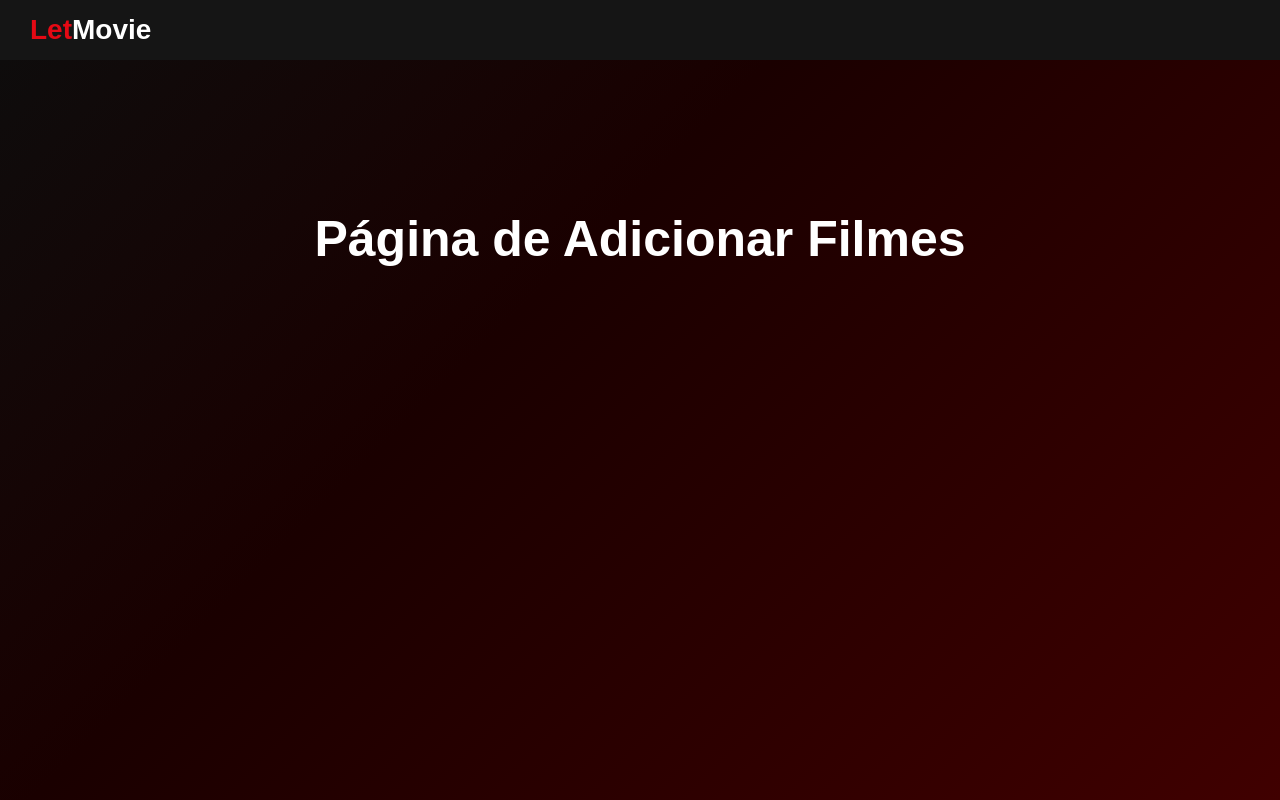
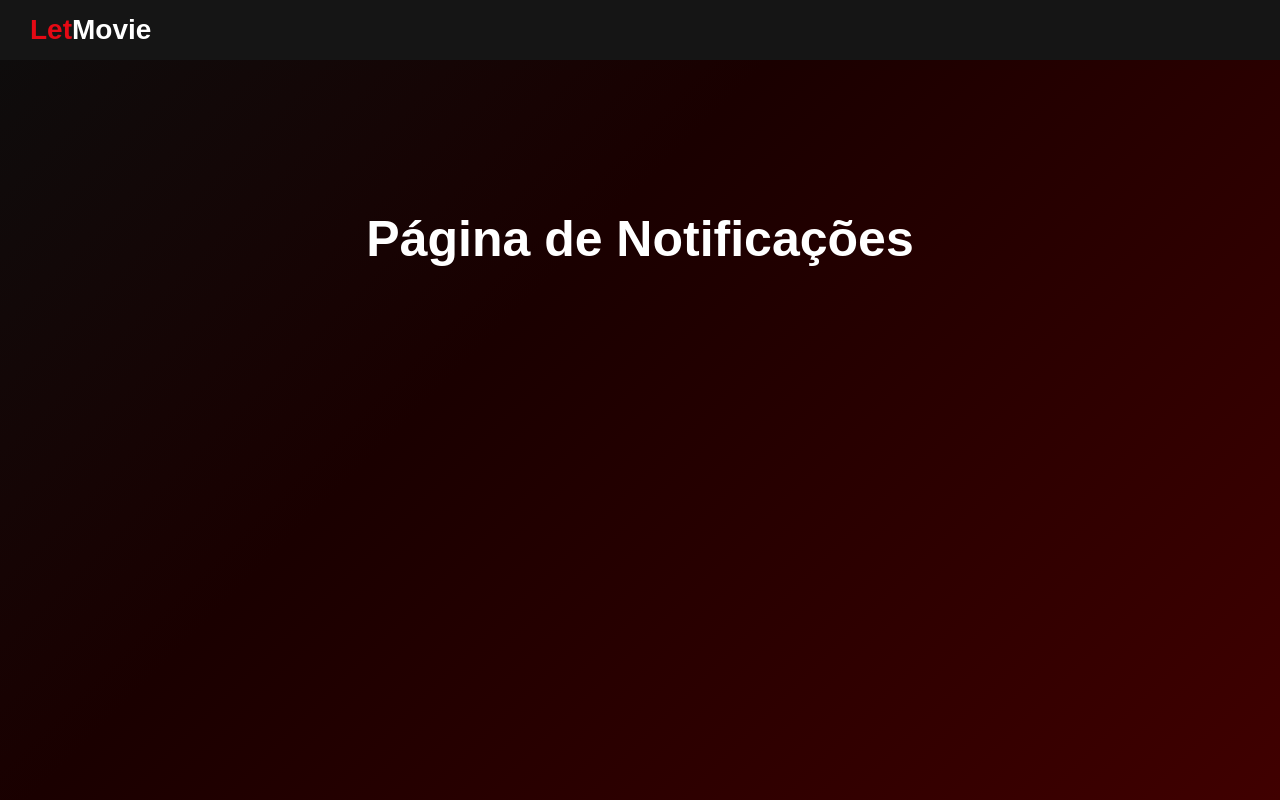
Before and after one commit to AkiraSunsets/LetMovie, a React (Vite) app: page /notificacoes in a window 1280 px wide. Built offline with nearby package versions, Linux system fonts and the light colour scheme.

Commit message:
editing header with popups, creating requirements.txt - 12/11/2025

```diff
--- a/src/pages/notificacoes/notificacoes.jsx
+++ b/src/pages/notificacoes/notificacoes.jsx
@@ -4,7 +4,7 @@ import './notificacoes.css';
 const Notificacoes = () => {
   return (
     <div>
-      <h1>Página de Adicionar Filmes</h1>
+      <h1>Página de Notificações</h1>
     </div>
   );
 };
```
